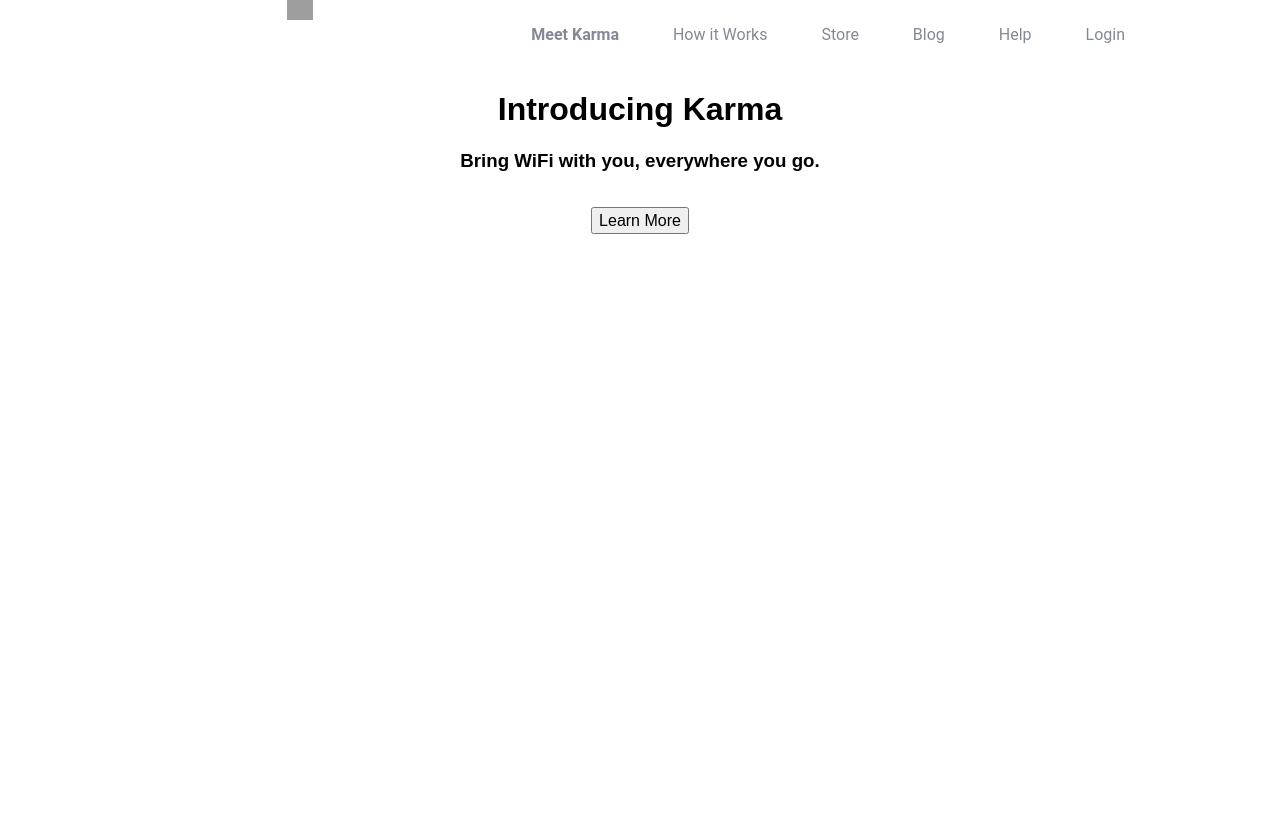
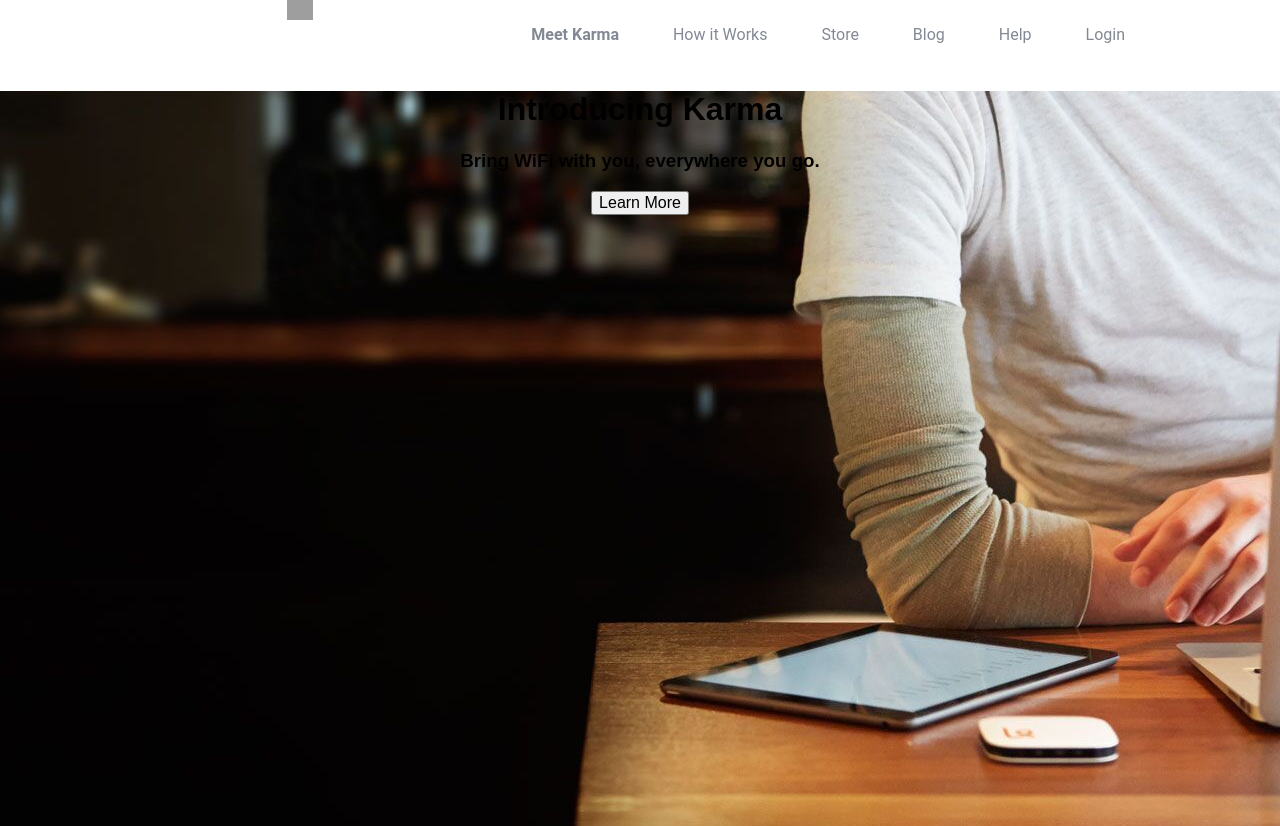
Before and after one commit to jamesrjwilson/LandingPage, a plain HTML site: page index.html in a window 1280 px wide. Drawn offline with Linux system fonts and the light colour scheme; grey boxes are pictures that could not be loaded.

Commit message:
adding images

```diff
--- a/css/style.css
+++ b/css/style.css
@@ -25,15 +25,16 @@ body {
     font-weight: 500;
 }
 .introduction{
-	background-image: url("first-background.jpg");
+	background-image: url("https://github.com/jamesrjwilson/LandingPage/blob/master/images/first-background.jpg");
 	background-position: center bottom;
     background-repeat: no-repeat;
     background-size: cover;
     height: 45.938rem;
 }
-.big-button {
+.button {
     text-shadow: none;
     border-style: none;
+    background-color: orange;
     border-radius: 4px;
     padding: 16px 26px;
     line-height: 1.33;
```
Also changed, not shown: images/icon-coffee.svg (added), images/icon-devices.svg (added), images/icon-refill.svg (added).
